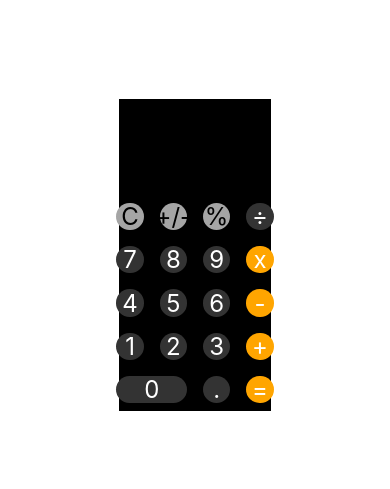
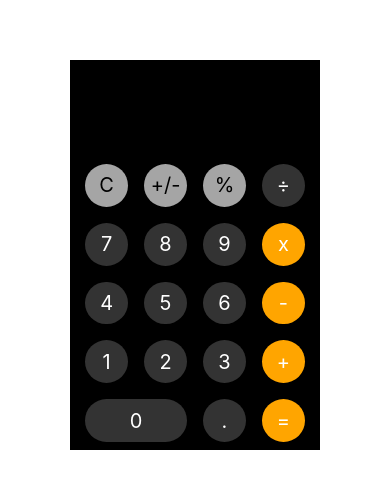
Before and after one commit to ambarbs/react-calculator, a React (Create React App) app: page / in a window 390 px wide. Shown: the part 167-656 px from the top of the page. Built offline with nearby package versions, Linux system fonts and the light colour scheme.

Commit message:
1. added media query to handle responsiveness 2. corrected styles

```diff
--- a/package.json
+++ b/package.json
@@ -2,10 +2,12 @@
   "name": "react-calculator",
   "version": "0.1.0",
   "private": true,
+  "homepage":"https://ambarbs.github.io/react-calculator/",
   "dependencies": {
     "@testing-library/jest-dom": "^4.2.4",
     "@testing-library/react": "^9.3.2",
     "@testing-library/user-event": "^7.1.2",
+    "gh-pages": "^3.1.0",
     "prop-types": "^15.7.2",
     "react": "^16.13.1",
     "react-dom": "^16.13.1",
@@ -16,7 +18,9 @@
     "start": "react-scripts start",
     "build": "react-scripts build",
     "test": "react-scripts test",
-    "eject": "react-scripts eject"
+    "eject": "react-scripts eject",
+    "predeploy": "npm run build",
+    "deploy": "gh-pages -d build"
   },
   "eslintConfig": {
     "extends": "react-app"
--- a/src/components/calculator/Calculator.js
+++ b/src/components/calculator/Calculator.js
@@ -87,13 +87,8 @@ const Calculator = () => {
                         key={key.value}
                         bgColor={key.bgColor}
                         color={key.color}
-                        gridColumn={key.value === '0' ? '1 / span 2' : undefined}
-                        width={key.value === '0' ? 'auto' : '7vw'}
-                        borderRadius={key.value === '0' ? '50px' : '50%'}
                         onClick={(e) => {
-                            debugger;
                             handleClick(e);
-                            // setDisplayText(e.target.innerText)
                         }}
                     >
                         {key.value}
--- a/src/components/calculator/Calculator.styles.js
+++ b/src/components/calculator/Calculator.styles.js
@@ -8,13 +8,17 @@ export const CalculatorWrapper = styled.div`
   align-items: center;
   padding: 0.5rem;
   width: 35vw;
+
+  @media only screen and (max-width: 576px) {
+    width: 60vw;
+  }
 `;
 
 export const DisplayLabel = styled.label`
   width: 100%;
   height: 6rem;
   color: white;
-  font-size: ${props => props.fontSize};
+  font-size: ${(props) => props.fontSize};
   text-align: right;
 `;
 
@@ -28,9 +32,9 @@ export const KeyPadWrapper = styled.section`
 `;
 
 export const KeyWrapper = styled.div`
-  width: ${props => props.width || '7vw'};
+  width: ${(props) => props.width || "7vw"};
   height: 7vw;
-  border-radius: ${props => props.borderRadius || '50%'};
+  border-radius: ${(props) => props.borderRadius || "50%"};
   background-color: ${(props) => props.bgColor};
   color: ${(props) => props.color};
   display: flex;
@@ -38,6 +42,17 @@ export const KeyWrapper = styled.div`
   align-items: center;
   font-weight: 400;
   font-size: 1.5rem;
-  grid-column: ${props=> props.gridColumn};
+  grid-column: ${(props) => props.gridColumn};
   cursor: pointer;
+  &:nth-child(17) {
+    width: auto;
+    border-radius: 50px;
+    grid-column: 1/span 2;
+  }
+  @media only screen and (max-width: 576px) {
+    width: 11vw;
+    height: 11vw;
+    font-weight: 400;
+    font-size: 1.25rem;
+  }
 `;
```
Also changed, not shown: 1 other file (tests, documents, lock files or other folders).
